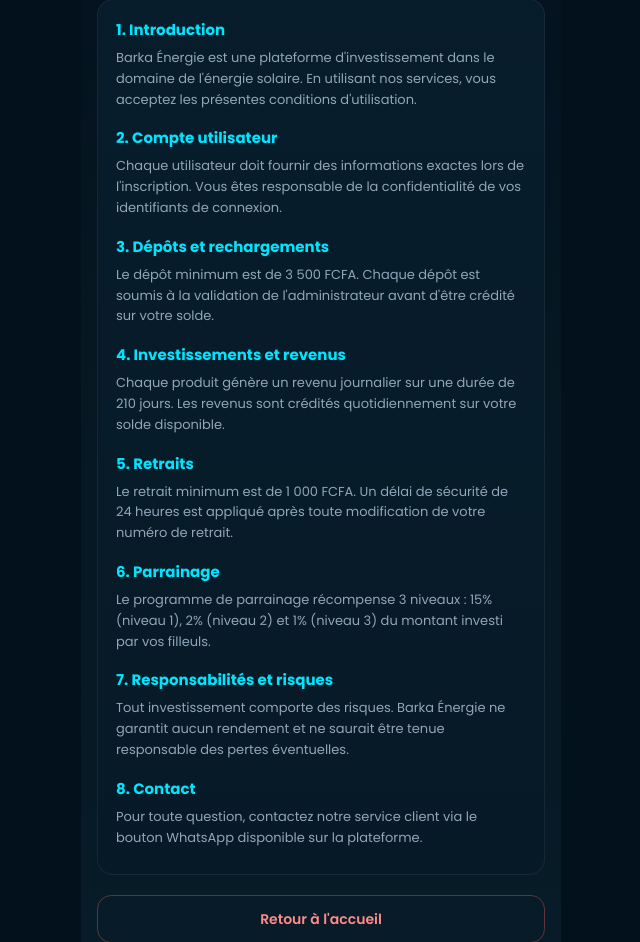
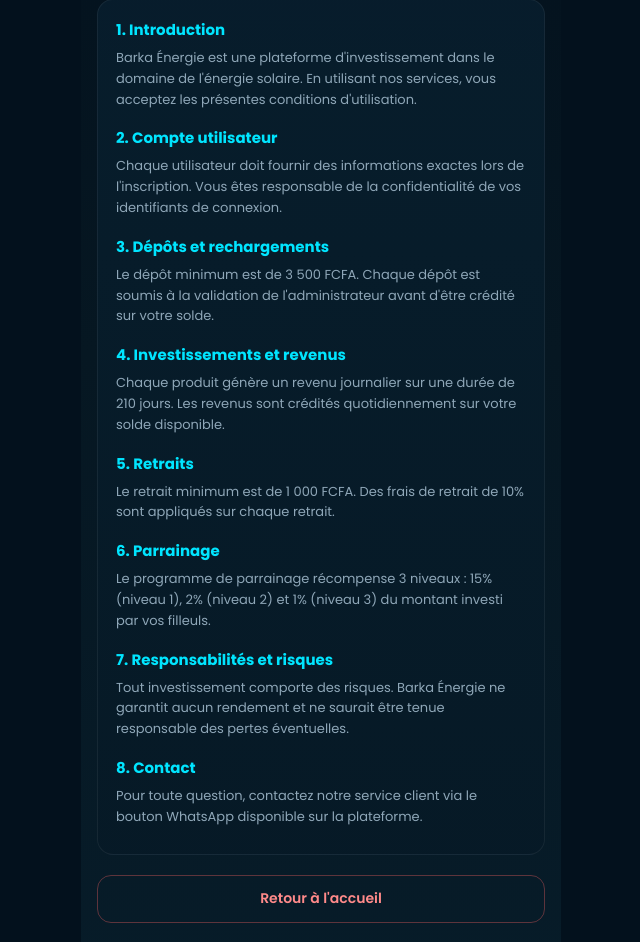
Before and after one commit to fredogary7-rgb/f, a Flask app: page /politique in a window 1280 px wide. Shown: the part 183-1125 px from the top of the page, without its empty margins (319-959 px from the left). Run offline with Flask 3, Linux system fonts and the light colour scheme; some libraries are stand-ins or nearby versions.

Commit message:
Suppression de la restriction de 24h sur les retraits

```diff
--- a/app.py
+++ b/app.py
@@ -3,7 +3,7 @@ import secrets
 import time
 from contextlib import contextmanager
 from functools import wraps
-from datetime import datetime, timedelta
+from datetime import datetime
 
 from flask import (Flask, render_template, request, redirect, url_for,
                    session, flash)
@@ -286,22 +286,6 @@ def retrait():
 
     has_subscription = int(sub_count or 0) > 0
 
-    # Statut du retrait (délai de 24h après modification du numéro)
-    now = datetime.now()
-    can_withdraw = False
-    remaining_hours = 0
-    if user.get("withdrawal_number"):
-        updated = user.get("withdrawal_updated_at")
-        if updated is None:
-            can_withdraw = True
-        else:
-            elapsed = now - updated
-            if elapsed >= timedelta(hours=24):
-                can_withdraw = True
-            else:
-                remaining = timedelta(hours=24) - elapsed
-                remaining_hours = int(remaining.total_seconds() // 3600) + 1
-
     if request.method == "POST":
         action = request.form.get("action", "")
 
@@ -317,7 +301,7 @@ def retrait():
                             SET withdrawal_number = %s, withdrawal_updated_at = NOW()
                             WHERE id = %s
                         """, (withdrawal_number, session["user_id"]))
-                flash("Numéro de retrait mis à jour. Un délai de 24h est requis avant tout retrait.", "success")
+                flash("Numéro de retrait mis à jour avec succès.", "success")
             return redirect(url_for("retrait"))
 
         if action == "withdraw":
@@ -334,8 +318,6 @@ def retrait():
                 flash("Investissez d'abord dans un produit pour pouvoir retirer.", "error")
             elif not user.get("withdrawal_number"):
                 flash("Configurez d'abord votre numéro de retrait.", "error")
-            elif not can_withdraw:
-                flash("Délai de 24h en cours avant tout retrait.", "error")
             elif amount > float(user["balance"] or 0):
                 flash("Solde insuffisant.", "error")
             else:
@@ -359,8 +341,6 @@ def retrait():
         "retrait.html",
         user=user,
         balance_str=balance_str,
-        can_withdraw=can_withdraw,
-        remaining_hours=remaining_hours,
         has_subscription=has_subscription,
     )
 
--- a/templates/politique.html
+++ b/templates/politique.html
@@ -38,7 +38,7 @@
                 <p>Chaque produit génère un revenu journalier sur une durée de 210 jours. Les revenus sont crédités quotidiennement sur votre solde disponible.</p>
 
                 <h2>5. Retraits</h2>
-                <p>Le retrait minimum est de 1 000 FCFA. Un délai de sécurité de 24 heures est appliqué après toute modification de votre numéro de retrait.</p>
+                <p>Le retrait minimum est de 1 000 FCFA. Des frais de retrait de 10% sont appliqués sur chaque retrait.</p>
 
                 <h2>6. Parrainage</h2>
                 <p>Le programme de parrainage récompense 3 niveaux : 15% (niveau 1), 2% (niveau 2) et 1% (niveau 3) du montant investi par vos filleuls.</p>
--- a/templates/retrait.html
+++ b/templates/retrait.html
@@ -43,9 +43,6 @@
             <div class="bank-card" style="margin:0 0 14px;">
                 <span class="bank-number-label">Numéro configuré</span>
                 <span class="bank-number-value">{{ user.withdrawal_number or 'Non configuré' }}</span>
-                {% if user.withdrawal_number and not can_withdraw %}
-                <p class="delay-warning">⏳ Délai de retrait en cours : environ {{ remaining_hours }}h restantes</p>
-                {% endif %}
             </div>
             <form method="post">
                 <input type="hidden" name="action" value="update_card">
@@ -64,8 +61,6 @@
             {% endif %}
             {% if not user.withdrawal_number %}
             <p class="hint">Configurez votre numéro de retrait pour pouvoir retirer.</p>
-            {% elif not can_withdraw %}
-            <p class="hint">Un délai de 24h est requis après modification du numéro avant de retirer.</p>
             {% endif %}
         </section>
     </main>
--- a/test_app.py
+++ b/test_app.py
@@ -130,10 +130,10 @@ assert "96,500" in html
 assert "Total investi" in html
 print("Solde et investissement corrects.")
 
-# 5d. Retrait avec produit payé mais délai 24h (numéro modifié récemment)
+# 5d. Retrait avec produit payé (plus de délai 24h)
 r = client.post("/retrait", data={"action": "withdraw", "amount": "1000", "operator": "Orange Money", "number": "22990000001"}, follow_redirects=True)
-assert "Délai de 24h" in r.get_data(as_text=True)
-print("Délai de 24h après modification bien appliqué.")
+assert "Retrait de FCFA" in r.get_data(as_text=True)
+print("Retrait effectué sans délai de 24h.")
 
 # 6. Nettoyage final
 with get_db() as conn:
```
